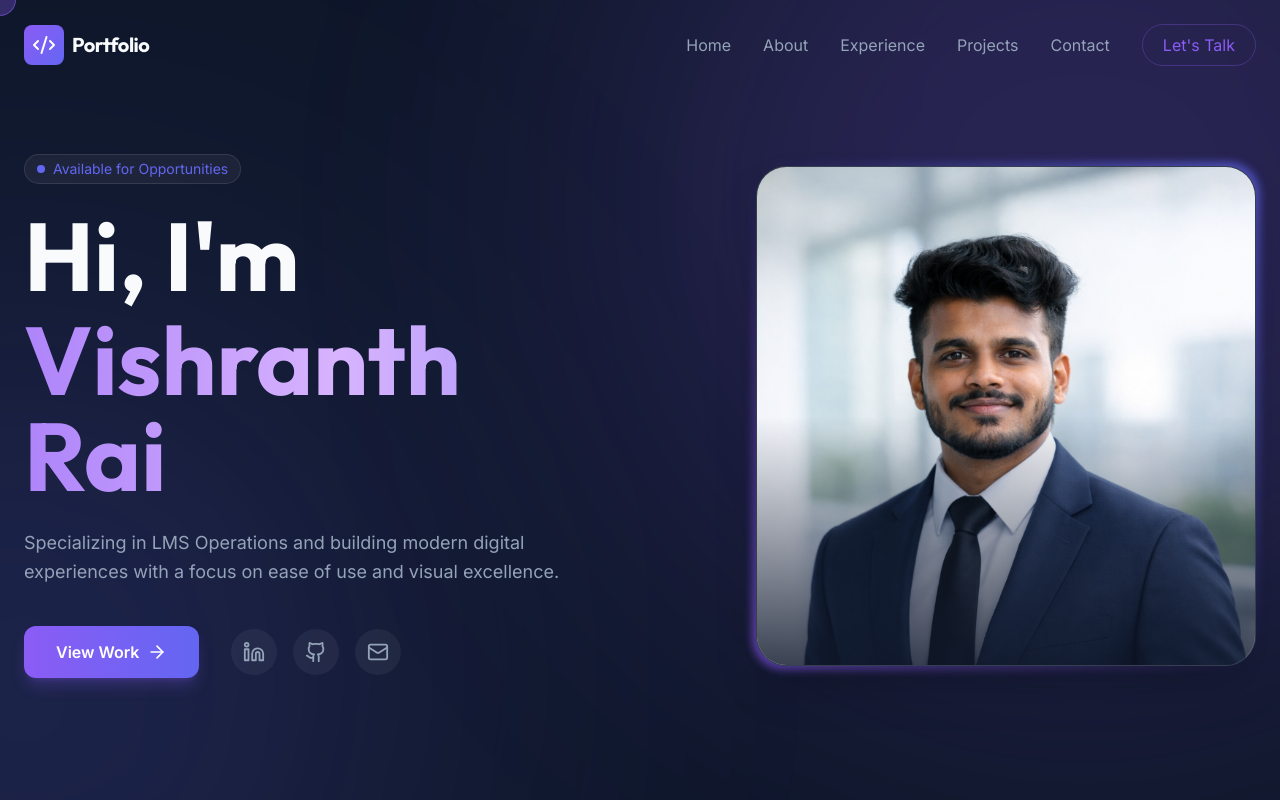
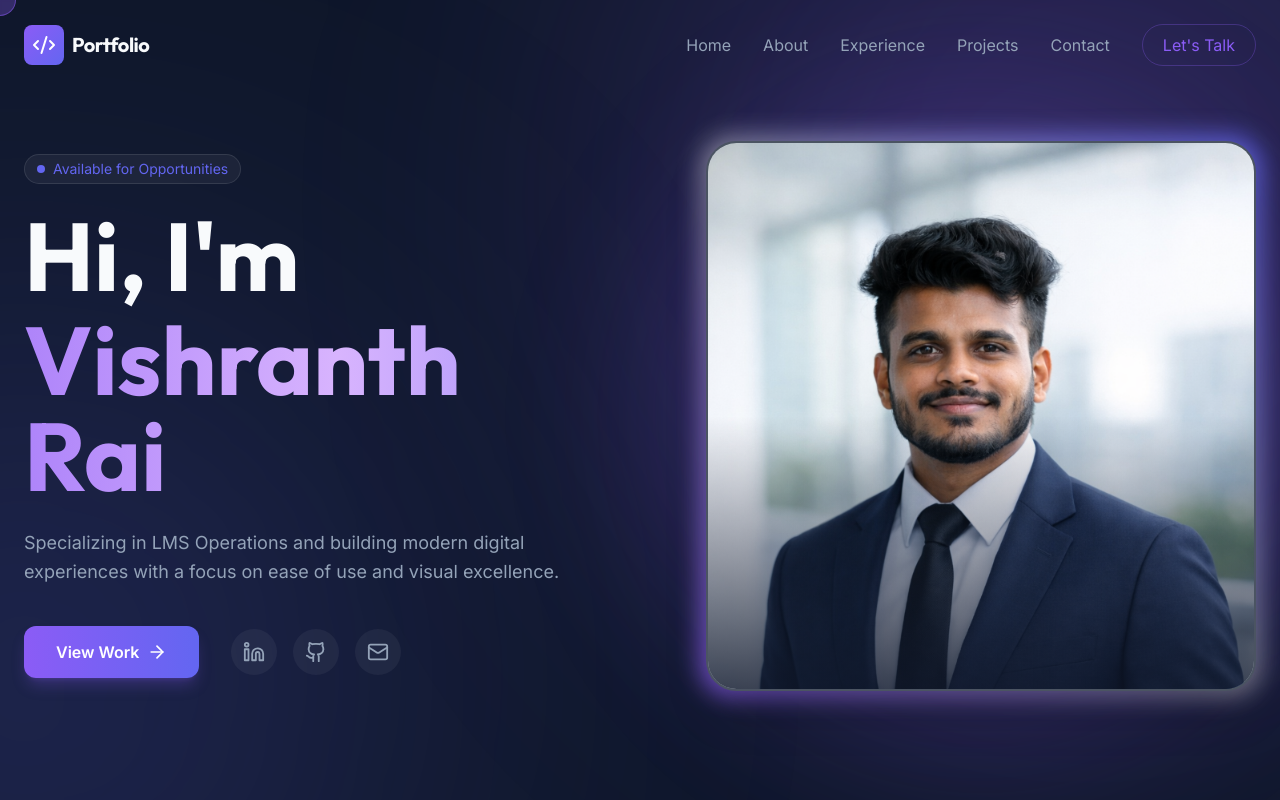
Before and after one commit to VishranthRai/Portfolio, a React (Vite) app: page / in a window 1280 px wide. Shown: the top 800 px of the page. Built offline with nearby package versions, Linux system fonts and the light colour scheme.

Commit message:
Update: Highlight Hero image with stronger glow and border

```diff
--- a/src/components/Hero.jsx
+++ b/src/components/Hero.jsx
@@ -98,11 +98,14 @@ const Hero = () => {
                         transition={{ duration: 0.5, delay: 0.2 }}
                         className="flex-1 flex justify-center lg:justify-end"
                     >
-                        <div className="relative w-72 h-72 md:w-96 md:h-96 lg:w-[500px] lg:h-[500px] group">
-                            {/* Rotating Border */}
-                            <div className="absolute -inset-1 bg-gradient-to-tr from-accent-primary via-transparent to-accent-secondary rounded-[2rem] blur-sm opacity-70 group-hover:opacity-100 transition-opacity duration-500"></div>
+                        <div className="relative w-72 h-72 md:w-96 md:h-96 lg:w-[550px] lg:h-[550px] group">
+                            {/* Stronger Background Glow */}
+                            <div className="absolute top-1/2 left-1/2 -translate-x-1/2 -translate-y-1/2 w-[120%] h-[120%] bg-accent-primary/30 rounded-full blur-[80px] -z-10 animate-pulse"></div>
 
-                            <div className="relative w-full h-full rounded-[1.9rem] overflow-hidden bg-bg-secondary border border-white/10 shadow-2xl">
+                            {/* Vibrant Rotating Border */}
+                            <div className="absolute -inset-1.5 bg-gradient-to-tr from-accent-primary via-white/50 to-accent-secondary rounded-[2rem] blur-md opacity-80 group-hover:opacity-100 transition-opacity duration-500 animate-spin-slow"></div>
+
+                            <div className="relative w-full h-full rounded-[1.9rem] overflow-hidden bg-bg-secondary border-2 border-white/20 shadow-2xl z-20">
                                 {/* Image Overlay Gradient */}
                                 <div className="absolute inset-0 bg-gradient-to-t from-bg-primary/80 via-transparent to-transparent z-10"></div>
                                 <img
```
